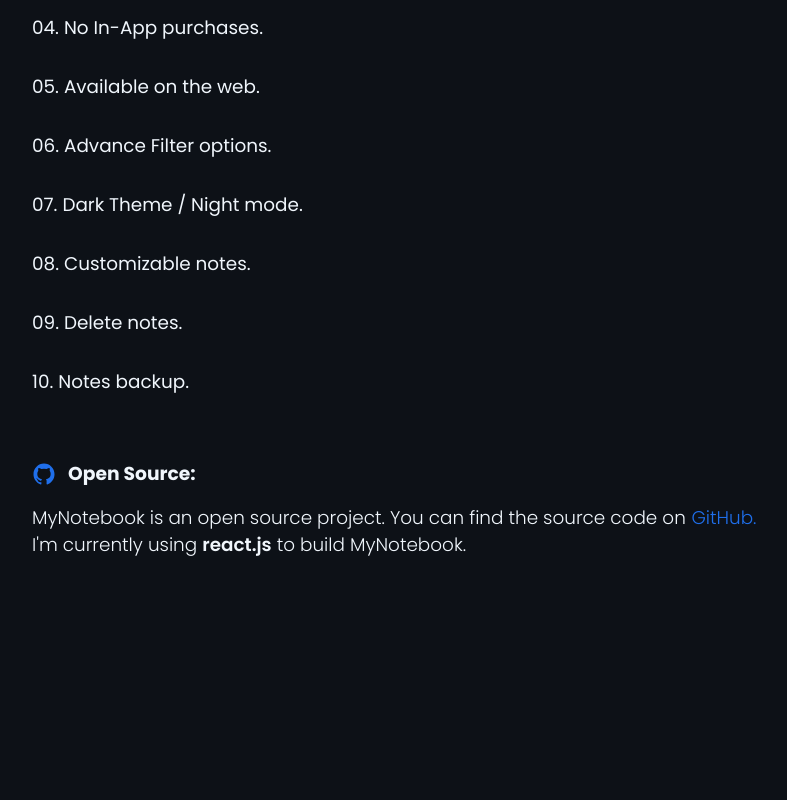
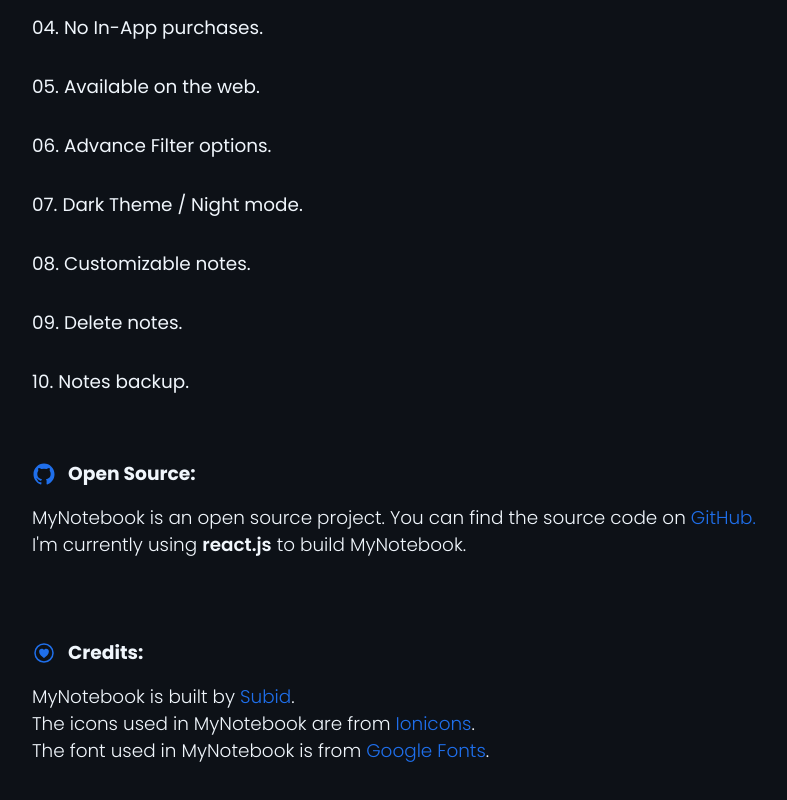
Before and after one commit to devsubid/MyNotebook, a React (Create React App) app: page /MyNotebook/about in a window 1280 px wide. Shown: the part 629-1429 px from the top of the page, without its empty margins (44-831 px from the left). Before the commit the page ends 1267 px from the top, so only its background shows below. Built offline with nearby package versions, Linux system fonts and the light colour scheme.

Commit message:
Add `credits`

```diff
--- a/src/App.css
+++ b/src/App.css
@@ -653,7 +653,6 @@
 }
 
 .open-source a {
-  margin-inline-start: 0.35rem;
   color: var(--color-primary);
   text-decoration: none;
 }
@@ -810,3 +809,41 @@
 .light .contact form .form-group textarea::placeholder {
   color: var(--dark-color);
 }
+
+.about .credits {
+  display: flex;
+  flex-direction: column;
+  justify-content: flex-start;
+  align-items: flex-start;
+  padding-block: 2rem;
+}
+
+.about .credits h3 {
+  display: flex;
+  gap: 0.75rem;
+  align-items: center;
+}
+
+.about .credits h3 .svg {
+  position: relative;
+  width: 1.5rem;
+  height: 1.5rem;
+  background-color: var(--color-primary);
+  -webkit-mask: url(./assets/heart.svg) no-repeat center;
+  mask: url(./assets/heart.svg) no-repeat center;
+}
+
+.about .credits p {
+  font-size: 1.15em;
+  padding-block: 1rem;
+  font-weight: 300;
+}
+
+.about .credits a {
+  color: var(--color-primary);
+  text-decoration: none;
+}
+
+.about .credits a:hover {
+  text-decoration: underline;
+}
--- a/src/components/About.jsx
+++ b/src/components/About.jsx
@@ -45,7 +45,7 @@
           <div className="svg"></div>Open Source:
         </h3>
         <p>
-          MyNotebook is an open source project. You can find the source code on
+          MyNotebook is an open source project. You can find the source code on{" "}
           <a
             href="https://github.com/itsme-Subid/MyNotebook"
             target={"_blank"}
@@ -57,6 +57,40 @@
           I'm currently using <strong>react.js</strong> to build MyNotebook.
         </p>
       </div>
+      <div className="credits">
+        <h3>
+          <div className="svg"></div>Credits:
+        </h3>
+        <p>
+          MyNotebook is built by{" "}
+          <a
+            href="https://github.com/itsme-Subid"
+            target={"_blank"}
+            rel="noreferrer"
+          >
+            Subid
+          </a>
+          .<br />
+          The icons used in MyNotebook are from{" "}
+          <a
+            href="https://ionic.io/ionicons"
+            target={"_blank"}
+            rel="noreferrer"
+          >
+            Ionicons
+          </a>
+          .<br />
+          The font used in MyNotebook is from{" "}
+          <a
+            href="https://fonts.google.com/"
+            target={"_blank"}
+            rel="noreferrer"
+          >
+            Google Fonts
+          </a>
+          .
+        </p>
+      </div>
     </div>
   );
 }
```
Also changed, not shown: src/assets/heart.svg (added).
